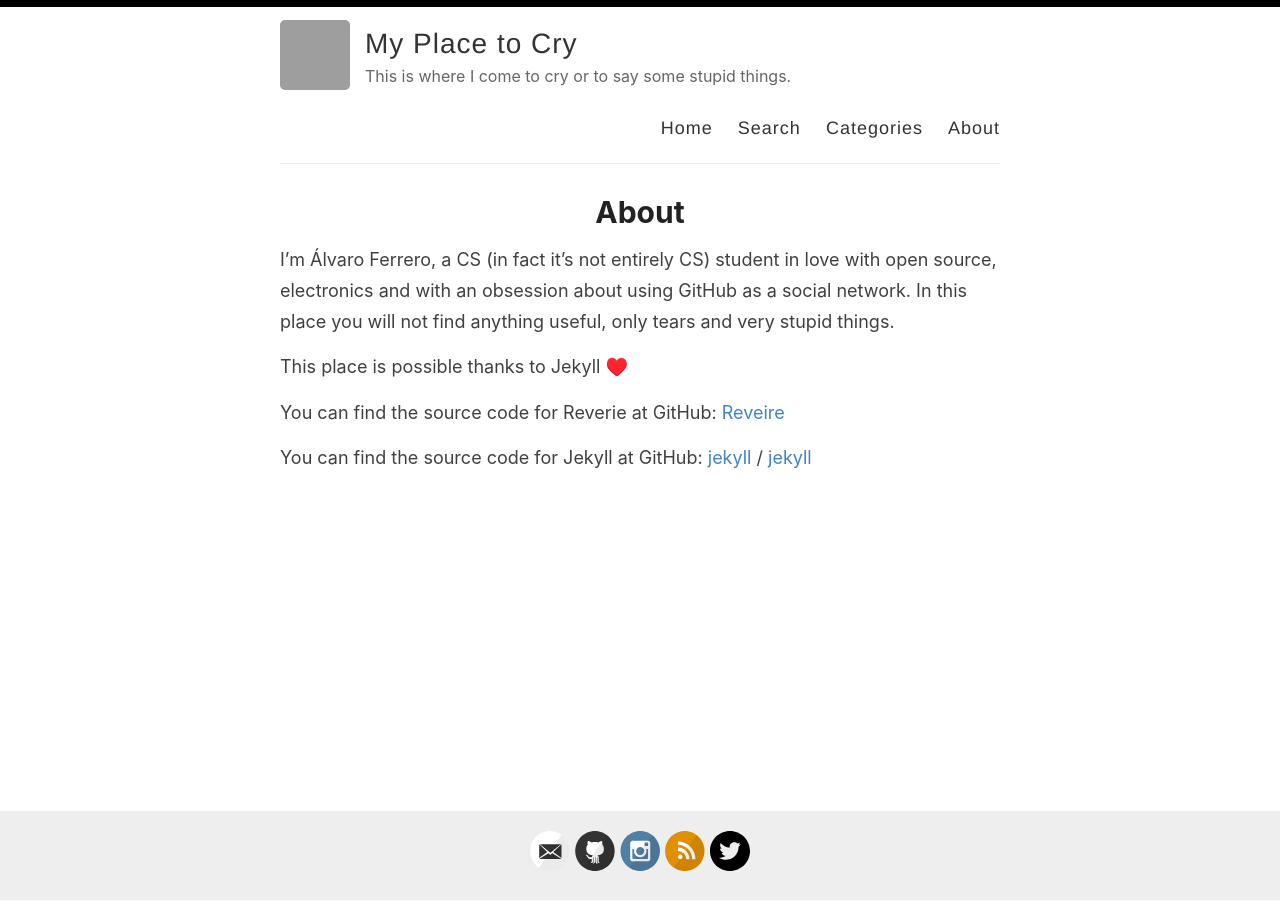
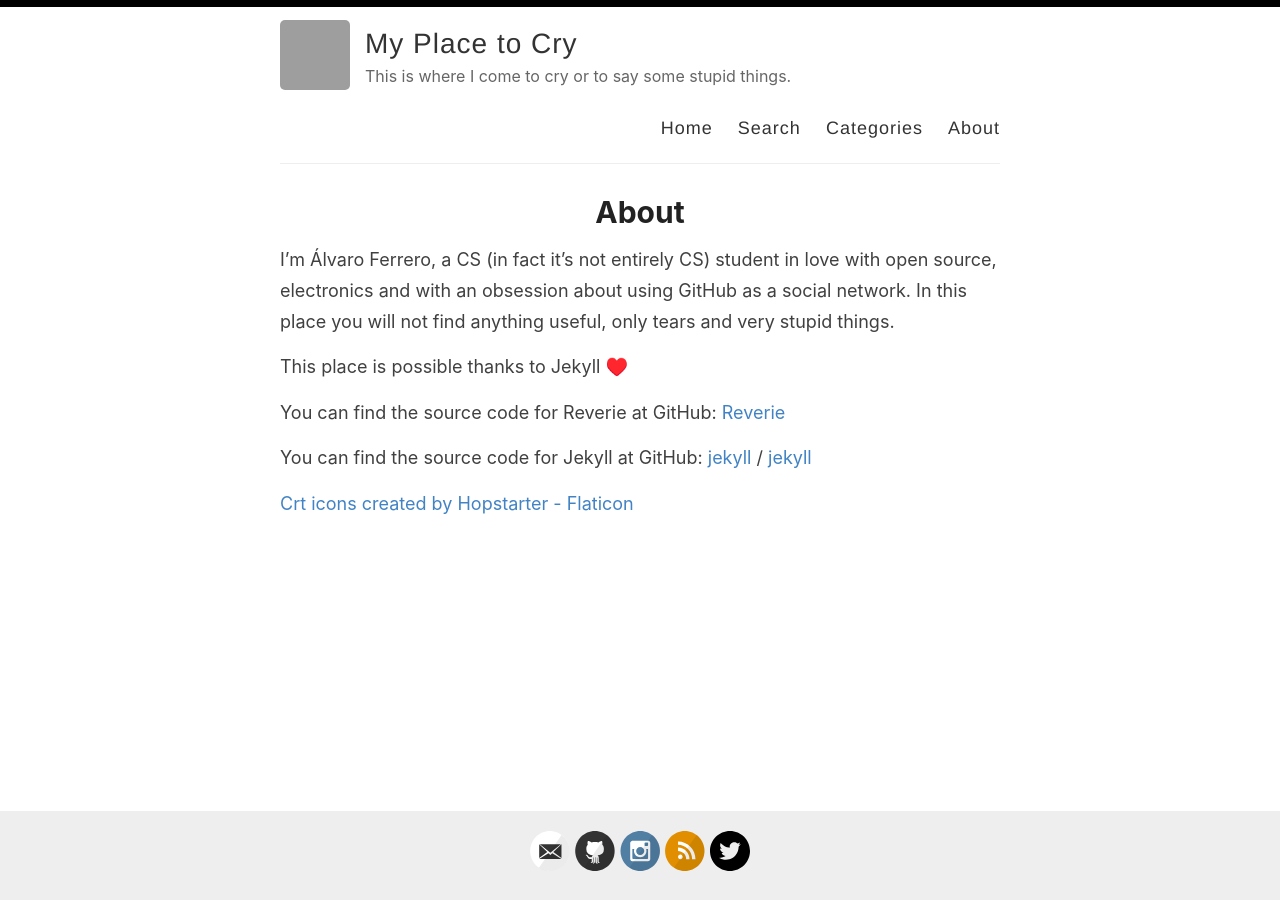
Before and after one commit to Alfedi/Alfedi.github.io, a Jekyll site: the page built from _pages/about.md, in a window 1280 px wide. Built offline with Jekyll 4.4.1, drawn with Linux system fonts in a browser that asks for light colours; grey boxes are pictures that could not be loaded.

Commit message:
Fix typo and added attribution for favicon

```diff
--- a/_pages/about.md
+++ b/_pages/about.md
@@ -9,10 +9,13 @@ I'm Álvaro Ferrero, a CS (in fact it's not entirely CS) student in love with op
 This place is possible thanks to Jekyll ♥️
 
 You can find the source code for Reverie at GitHub:
-[Reveire](https://github.com/amitmerchant1990/reverie)
+[Reverie](https://github.com/amitmerchant1990/reverie)
 
 You can find the source code for Jekyll at GitHub:
 [jekyll][jekyll-organization] /
 [jekyll](https://github.com/jekyll/jekyll)
 
+[Crt icons created by Hopstarter - Flaticon][crt-favicon-attribution]
+
 [jekyll-organization]: https://github.com/jekyll
+[crt-favicon-attribution]: https://www.flaticon.com/free-icons/crt
```
